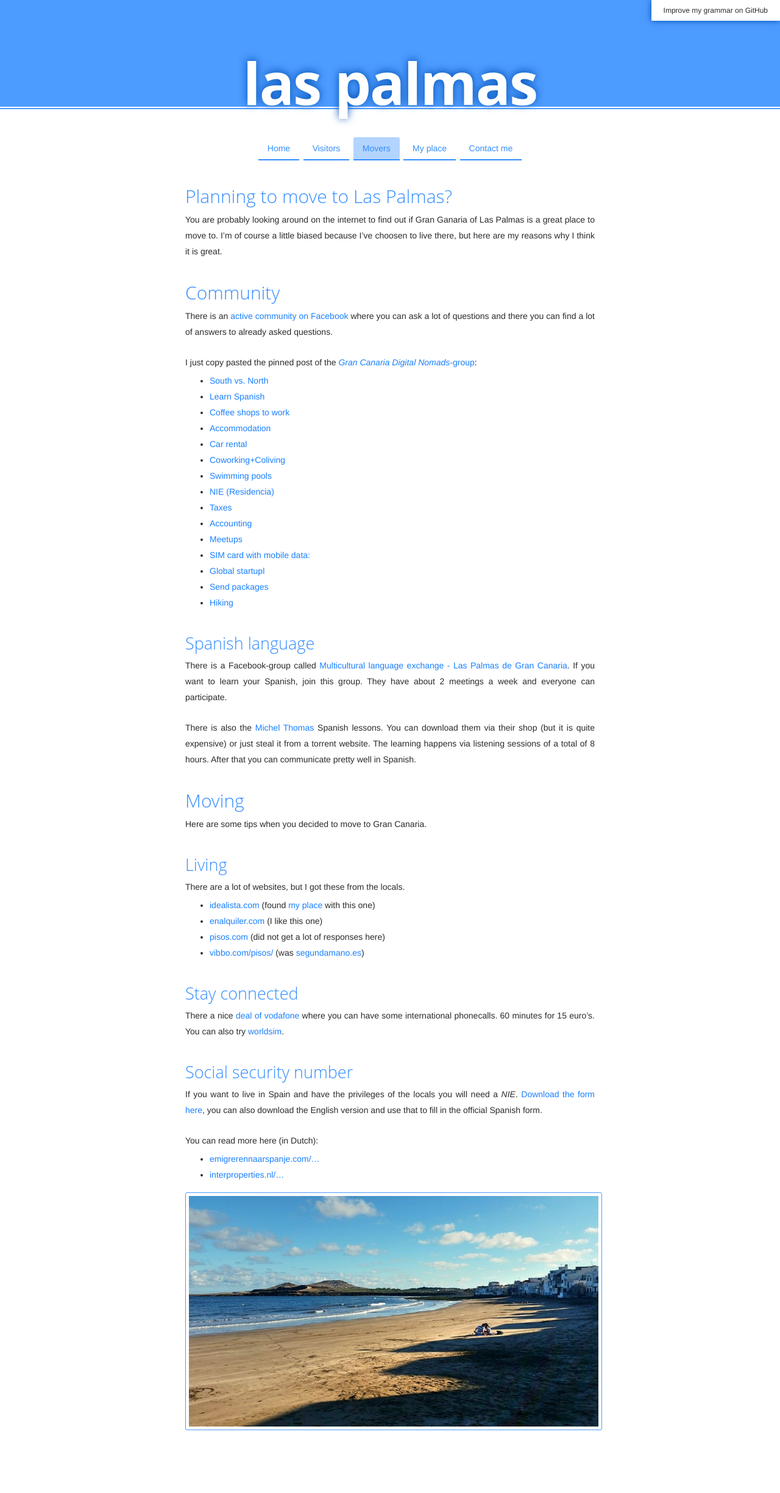
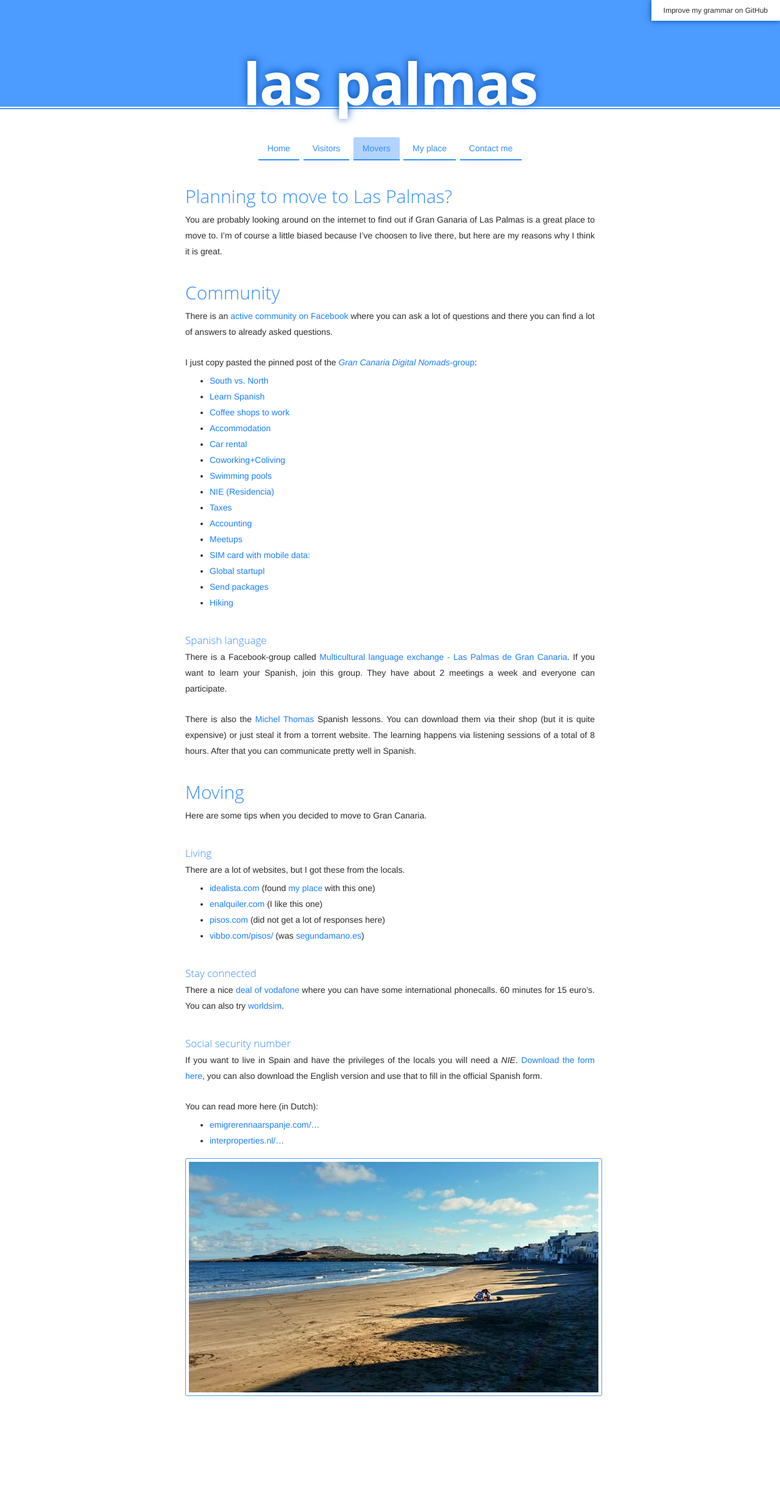
Before and after one commit to adriaandotcom/laspalmas.adriaan.io, a Jekyll site: the page built from movers.md, in a window 1280 px wide. Shown: the whole page at 61% size. Built offline with Jekyll 4.4.1, drawn with Linux system fonts in a browser that asks for light colours; after the commit the page ends 2392 px from its top, so only the background shows below that.

Commit message:
Update app.scss

```diff
--- a/style/app.scss
+++ b/style/app.scss
@@ -124,11 +124,13 @@ h2 {
 }
 
 h3 {
-  font-size: 27px;
+  font-size: 17px;
+  margin-bottom: 6px;
 }
 
 h4 {
-  font-size: 24px;
+  font-size: 14px;
+  margin-bottom: 4px;
 }
 
 p, li {
```
